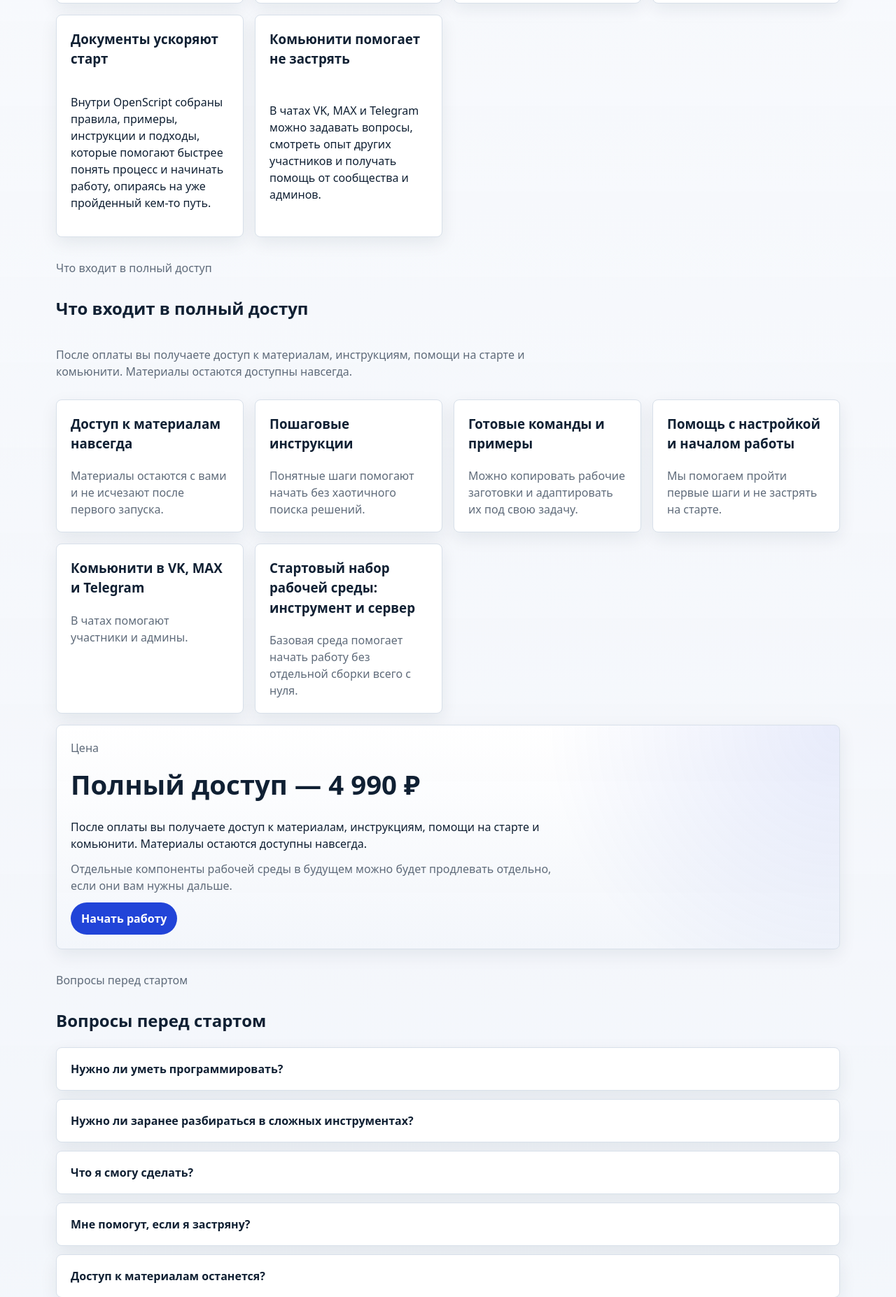
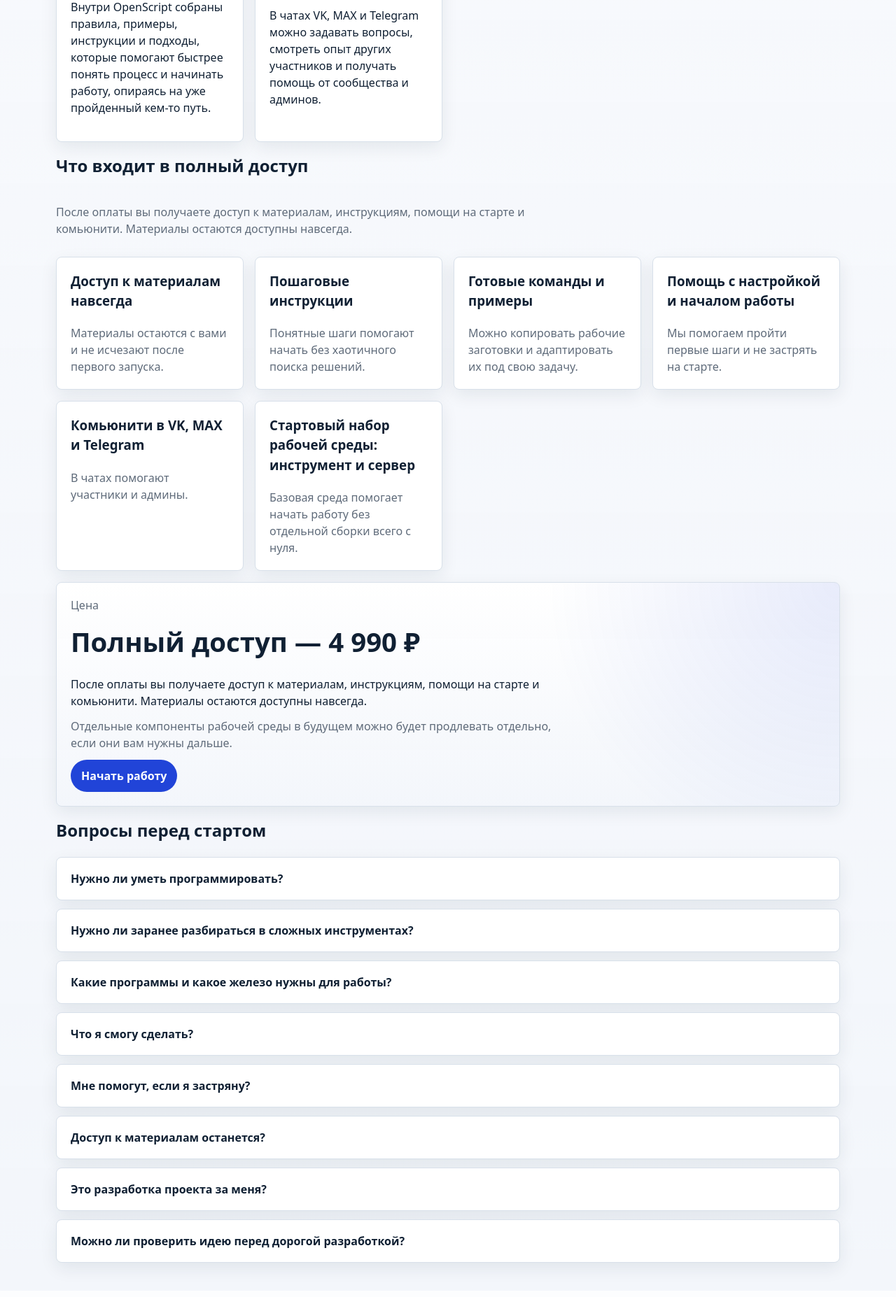
Before and after one commit to MaksimUnimax/ai-starter-community, a FastAPI app: page / in a window 1280 px wide. Shown: the part 2960-4814 px from the top of the page at 70% size. After the commit the page ends 4783 px from the top, so only its background shows below. Run offline with FastAPI, Linux system fonts and the light colour scheme.

Commit message:
Trim homepage headings and add faq

```diff
--- a/source/app/public_landing/templates/index.html
+++ b/source/app/public_landing/templates/index.html
@@ -25,7 +25,6 @@
 
   <section class="stack">
     <div class="stack section-copy">
-      <p class="muted">Для кого OpenScript</p>
       <h2 class="section-title">Для кого OpenScript</h2>
     </div>
 
@@ -59,7 +58,6 @@
 
   <section class="stack" id="use-cases">
     <div class="stack section-copy">
-      <p class="muted">Какие задачи можно решать с OpenScript</p>
       <h2 class="section-title">Какие задачи можно решать с OpenScript</h2>
     </div>
 
@@ -138,7 +136,6 @@
 
   <section class="stack">
     <div class="stack section-copy">
-      <p class="muted">Что входит в полный доступ</p>
       <h2 class="section-title">Что входит в полный доступ</h2>
       <p class="muted">
         После оплаты вы получаете доступ к материалам, инструкциям, помощи на старте и комьюнити. Материалы остаются доступны навсегда.
@@ -191,7 +188,6 @@
 
   <section class="stack">
     <div class="stack section-copy">
-      <p class="muted">Вопросы перед стартом</p>
       <h2 class="section-title">Вопросы перед стартом</h2>
     </div>
 
@@ -203,6 +199,10 @@
       <details class="card faq-item">
         <summary>Нужно ли заранее разбираться в сложных инструментах?</summary>
         <p>Нет. Идея в том, чтобы дать понятный порядок действий, рабочую среду и помощь на первых шагах.</p>
+      </details>
+      <details class="card faq-item">
+        <summary>Какие программы и какое железо нужны для работы?</summary>
+        <p>Достаточно обычного компьютера или ноутбука, браузера Google Chrome и стандартного терминала вашей операционной системы. Мощное железо, отдельная видеокарта и сложная установка программ не нужны: основная работа проходит через браузер и терминал ОС.</p>
       </details>
       <details class="card faq-item">
         <summary>Что я смогу сделать?</summary>
```
Also changed, not shown: source/tests/test_routes.py (+10 -0 lines).
